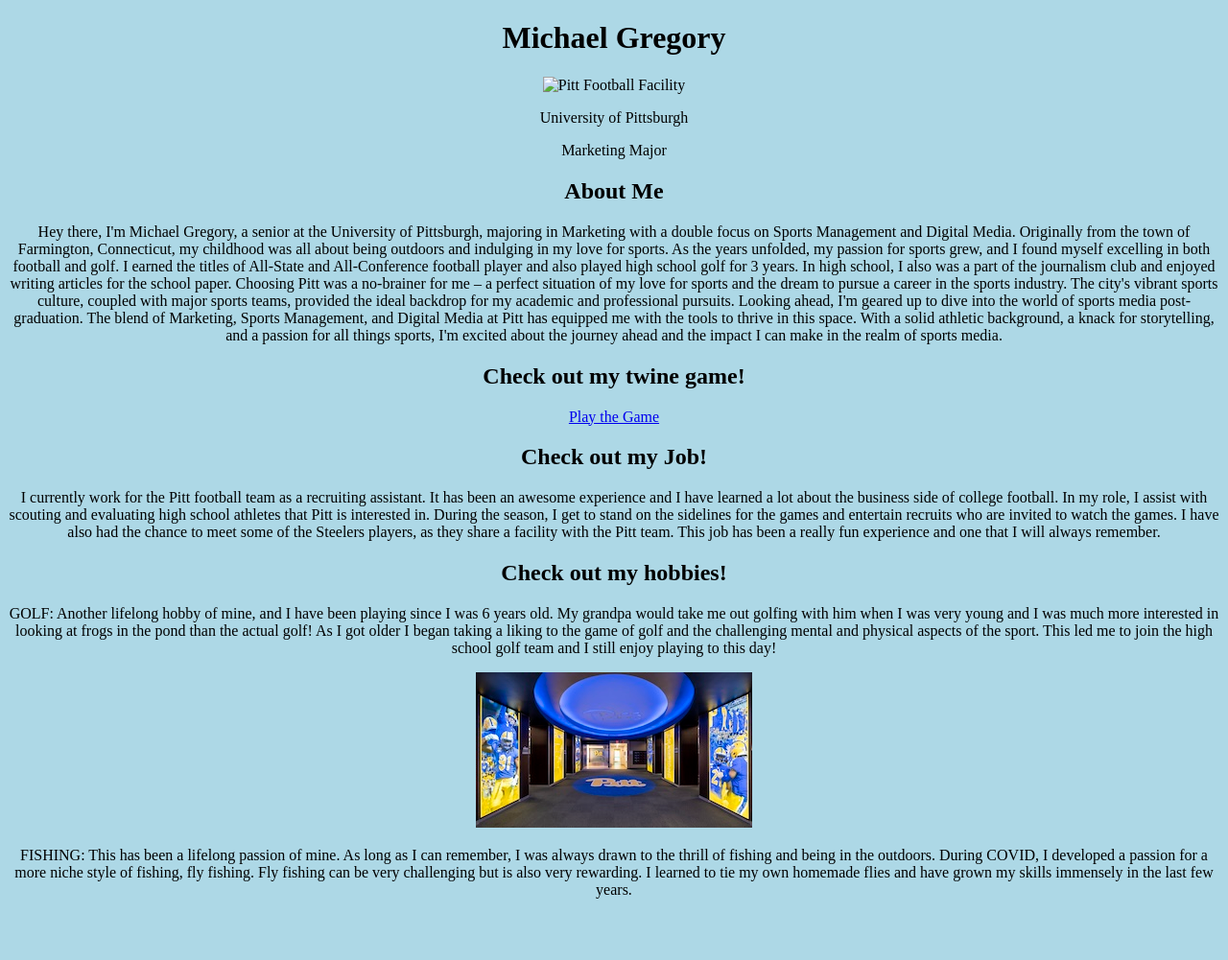
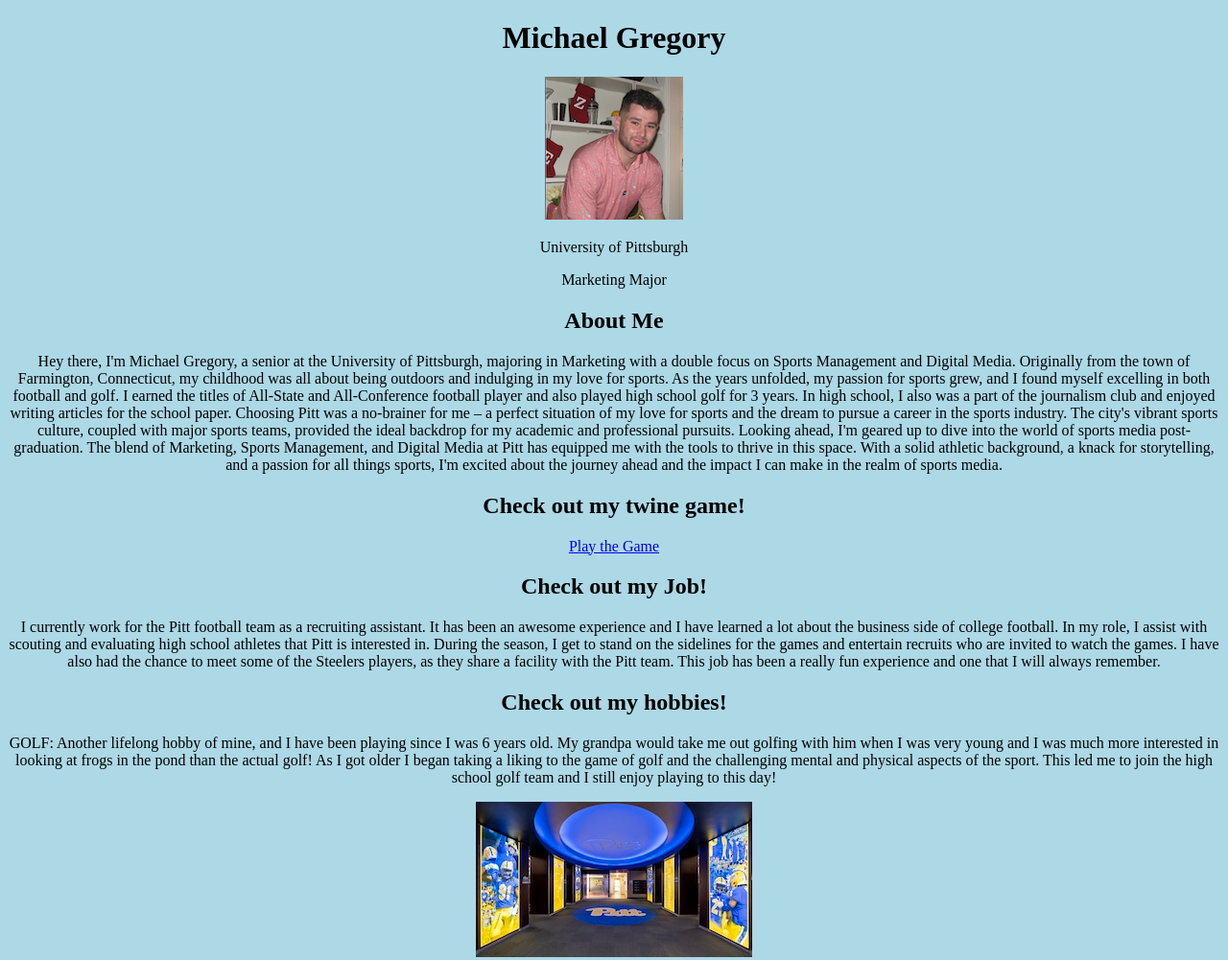
Before and after one commit to MRG1122/MRG1122.github.io, a plain HTML site: page greg/gregory.html in a window 1280 px wide. Shown: the top 1001 px of the page at 96% size. Before the commit the page ends 953 px from the top, so only its background shows below. Drawn offline with Linux system fonts and the light colour scheme.

Commit message:
Update gregory.html

```diff
--- a/greg/gregory.html
+++ b/greg/gregory.html
@@ -22,7 +22,7 @@
     <h1>Michael Gregory</h1>
     <div class="container">
       <div class="personal-info">
-        <img src="./img/Screen Shot 2024-02-26 at 9.19" alt="Pitt Football Facility">
+        <img src="./img/me.png" alt="me">
 
         <p>University of Pittsburgh</p>
         <p>Marketing Major</p>
```
